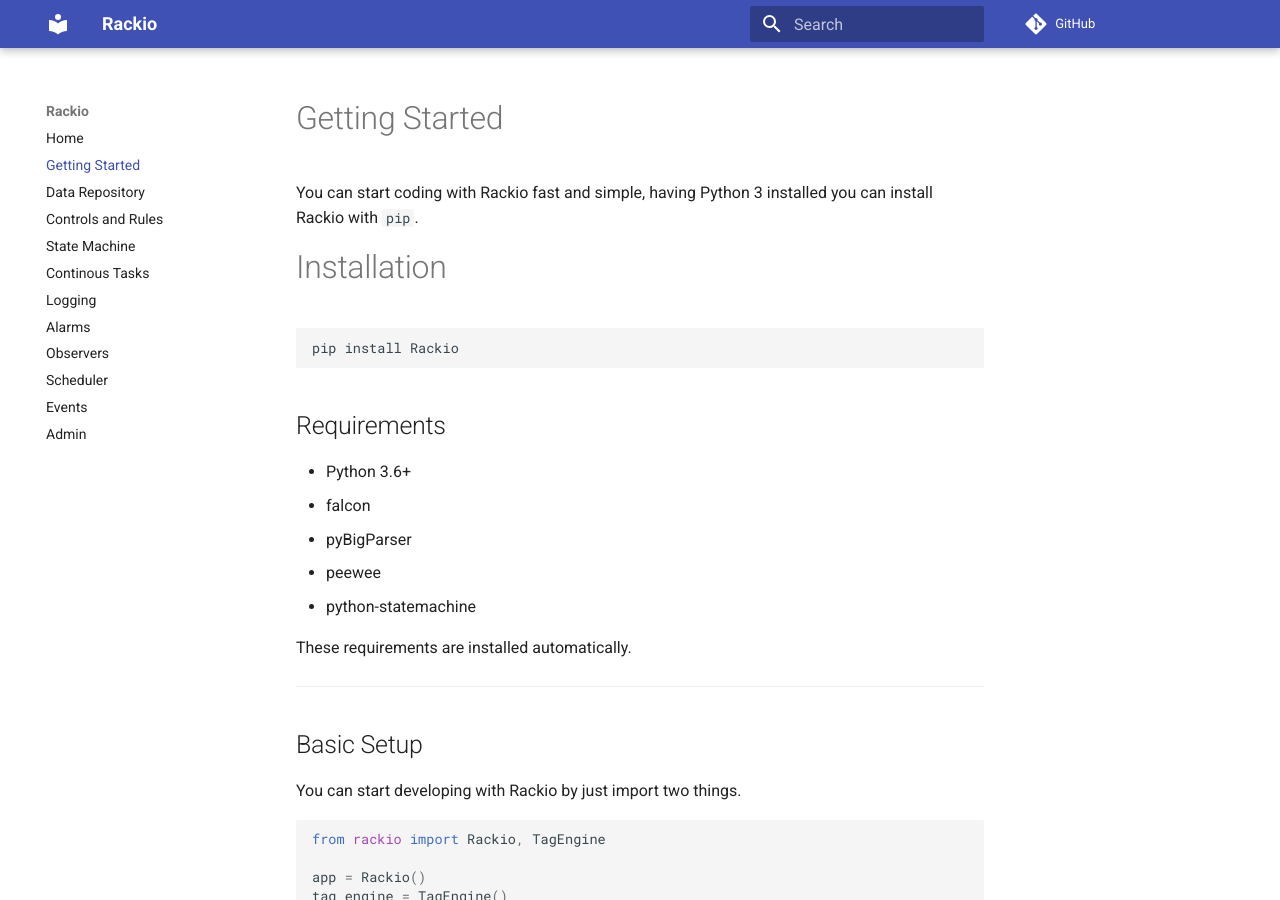
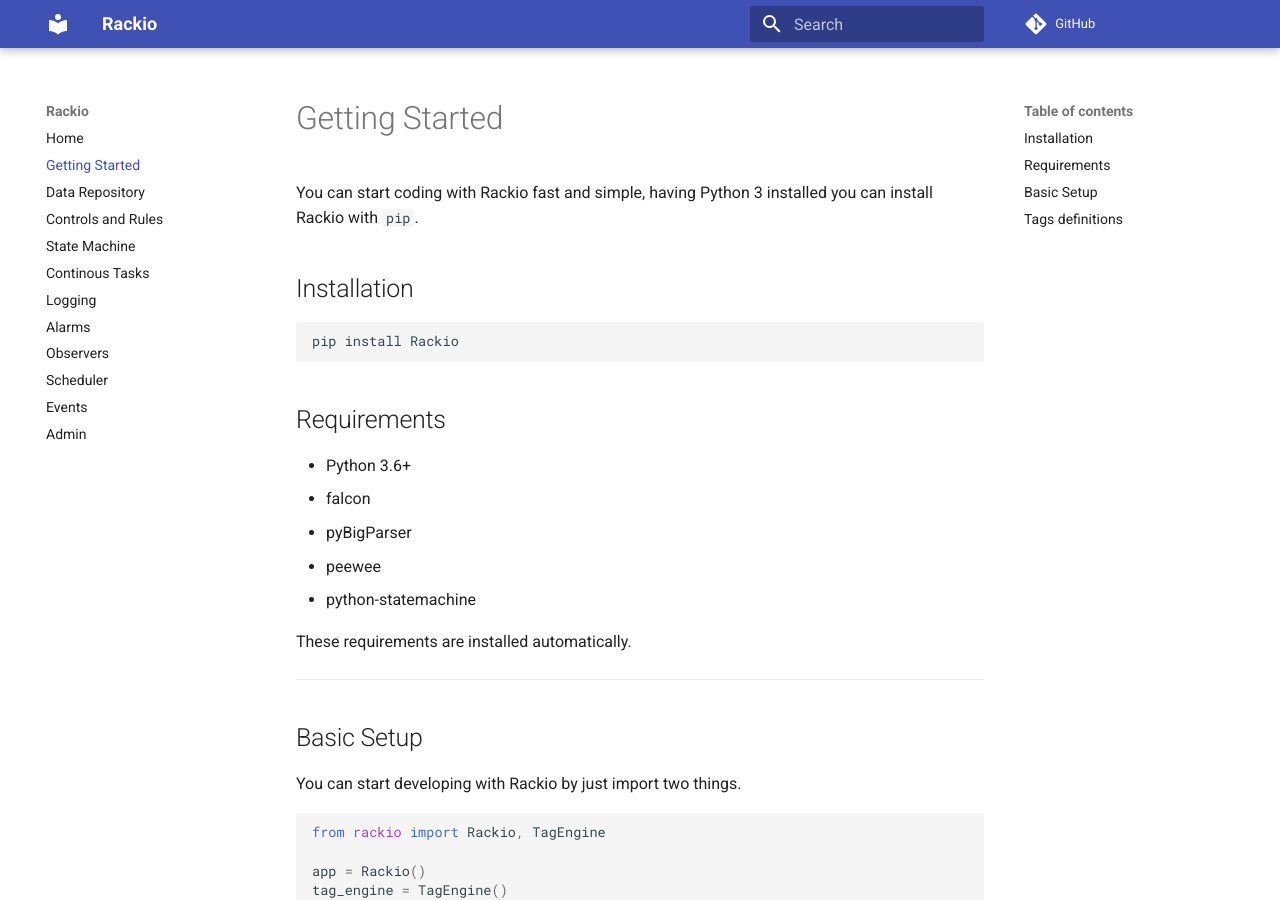
Before and after one commit to rack-io/rackio-documentation, an MkDocs documentation site: the page built from docs/cli.md, in a window 1280 px wide and 900 px high. Built offline with MkDocs 1.6.1 and Material for MkDocs 9.7.7, drawn with Linux system fonts in a browser that asks for light colours; comment, search, counter and statistics services are not loaded.

````diff
--- a/docs/cli.md
+++ b/docs/cli.md
@@ -3,7 +3,7 @@
 
 You can start coding with Rackio fast and simple, having Python 3 installed you can install Rackio with `pip`.
 
-# Installation
+## Installation
 
 ```
 pip install Rackio
````
